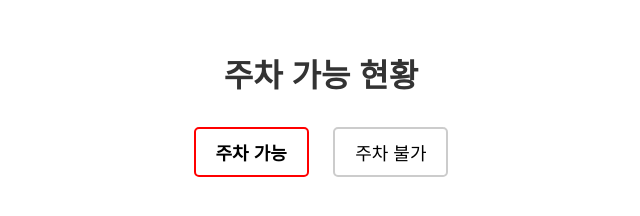
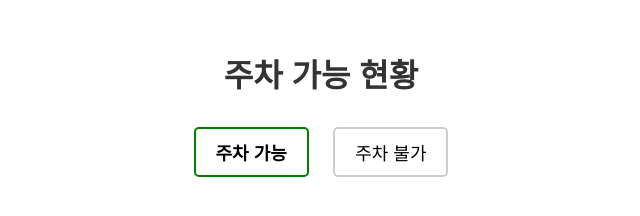
Before and after one commit to Hoonbob/Midtempo-Parking, a plain HTML site: page index.html in a window 1280 px wide. Shown: the whole page, without its empty margins (319-959 px from the left). Drawn offline with Linux system fonts and the light colour scheme.

Commit message:
Add files via upload

```diff
--- a/index.html
+++ b/index.html
@@ -23,7 +23,11 @@
             cursor: pointer;
             background-color: white;
         }
-        .active {
+        .active-available {
+            border-color: green;
+            font-weight: bold;
+        }
+        .active-not-available {
             border-color: red;
             font-weight: bold;
         }
@@ -31,7 +35,7 @@
 </head>
 <body>
     <h1>주차 가능 현황</h1>
-    <button class="button active" id="available" onclick="setParkingStatus('available')">주차 가능</button>
+    <button class="button" id="available" onclick="setParkingStatus('available')">주차 가능</button>
     <button class="button" id="not-available" onclick="setParkingStatus('not-available')">주차 불가</button>
 
     <script>
@@ -40,12 +44,12 @@
             const notAvailableButton = document.getElementById('not-available');
 
             if (status === 'available') {
-                availableButton.classList.add('active');
-                notAvailableButton.classList.remove('active');
+                availableButton.classList.add('active-available');
+                notAvailableButton.classList.remove('active-not-available');
                 localStorage.setItem('parkingStatus', 'available');
             } else {
-                notAvailableButton.classList.add('active');
-                availableButton.classList.remove('active');
+                notAvailableButton.classList.add('active-not-available');
+                availableButton.classList.remove('active-available');
                 localStorage.setItem('parkingStatus', 'not-available');
             }
         }
```
